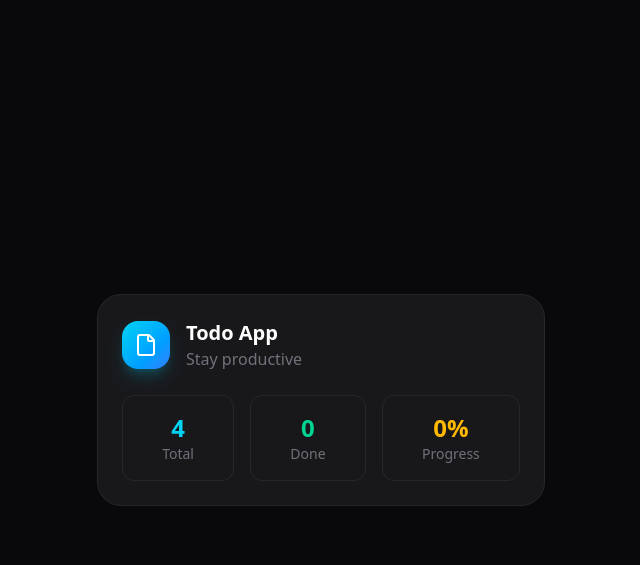
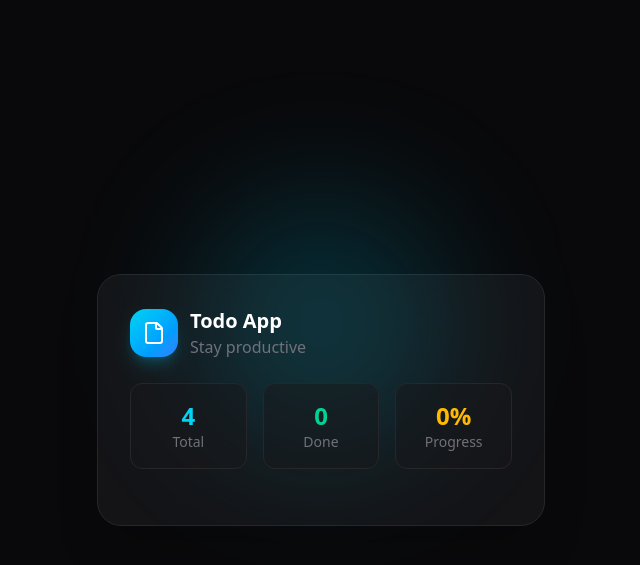
Before and after one commit to BenzzoKrugger/todo-app, a FastAPI app: page / in a window 1280 px wide. Shown: the top 565 px of the page, without its empty margins (319-959 px from the left). Run offline with FastAPI, Linux system fonts and the light colour scheme.

Commit message:
feat: add glow on top of the card

```diff
--- a/app/templates/index.html.j2
+++ b/app/templates/index.html.j2
@@ -2,9 +2,17 @@
 
 {% block content %}
   <div class="flex-1 flex justify-center items-center p-8">
-    <div class="rounded-3xl bg-zinc-900 p-6 min-w-md border border-zinc-800">
+    <div
+      class="relative rounded-3xl bg-zinc-900/80 p-8 w-full max-w-md border border-zinc-800 shadow-2xl backdrop-blur-2xl"
+    >
+      {# Glow #}
+      <div
+        class="absolute -top-20 left-1/2 -translate-x-1/2 w-64 h-64 bg-cyan-500/20 rounded-full blur-3xl pointer-events-none"
+      ></div>
+
+      <div class="relative">
         {# Header #}
-      <div class="flex justify-start items-center gap-4">
+        <div class="flex justify-start items-center gap-3 mb-6">
           {# Icon #}
           <div
             class="size-12 bg-linear-to-br from-cyan-400 to-blue-500 rounded-2xl flex items-center justify-center shadow-lg shadow-cyan-500/25"
@@ -32,25 +40,25 @@
           </div>
         </div>
 
-      {# Status cards #}
-      <div class="mt-6 flex justify-between gap-4">
+        {# Stats #}
+        <div class="grid grid-cols-3 gap-4 mb-6">
           {# Total #}
           <div
-          class="border border-zinc-800 p-4 rounded-xl flex flex-col items-center grow"
+            class="p-4 rounded-xl bg-zinc-900/50 border border-zinc-800 text-center"
           >
             <span class="font-bold text-cyan-400 text-2xl"> 4 </span>
             <p class="text-sm text-zinc-500">Total</p>
           </div>
           {# Done #}
           <div
-          class="border border-zinc-800 p-4 rounded-xl flex flex-col items-center grow"
+            class="p-4 rounded-xl bg-zinc-900/50 border border-zinc-800 text-center"
           >
             <span class="font-bold text-emerald-400 text-2xl"> 0 </span>
             <p class="text-sm text-zinc-500">Done</p>
           </div>
           {# Progress #}
           <div
-          class="border border-zinc-800 p-4 rounded-xl flex flex-col items-center grow"
+            class="p-4 rounded-xl bg-zinc-900/50 border border-zinc-800 text-center"
           >
             <span class="font-bold text-amber-400 text-2xl"> 0% </span>
             <p class="text-sm text-zinc-500">Progress</p>
@@ -58,4 +66,5 @@
         </div>
       </div>
     </div>
+  </div>
 {% endblock content %}
```
Lines whose indentation alone changed are shown as unchanged.
